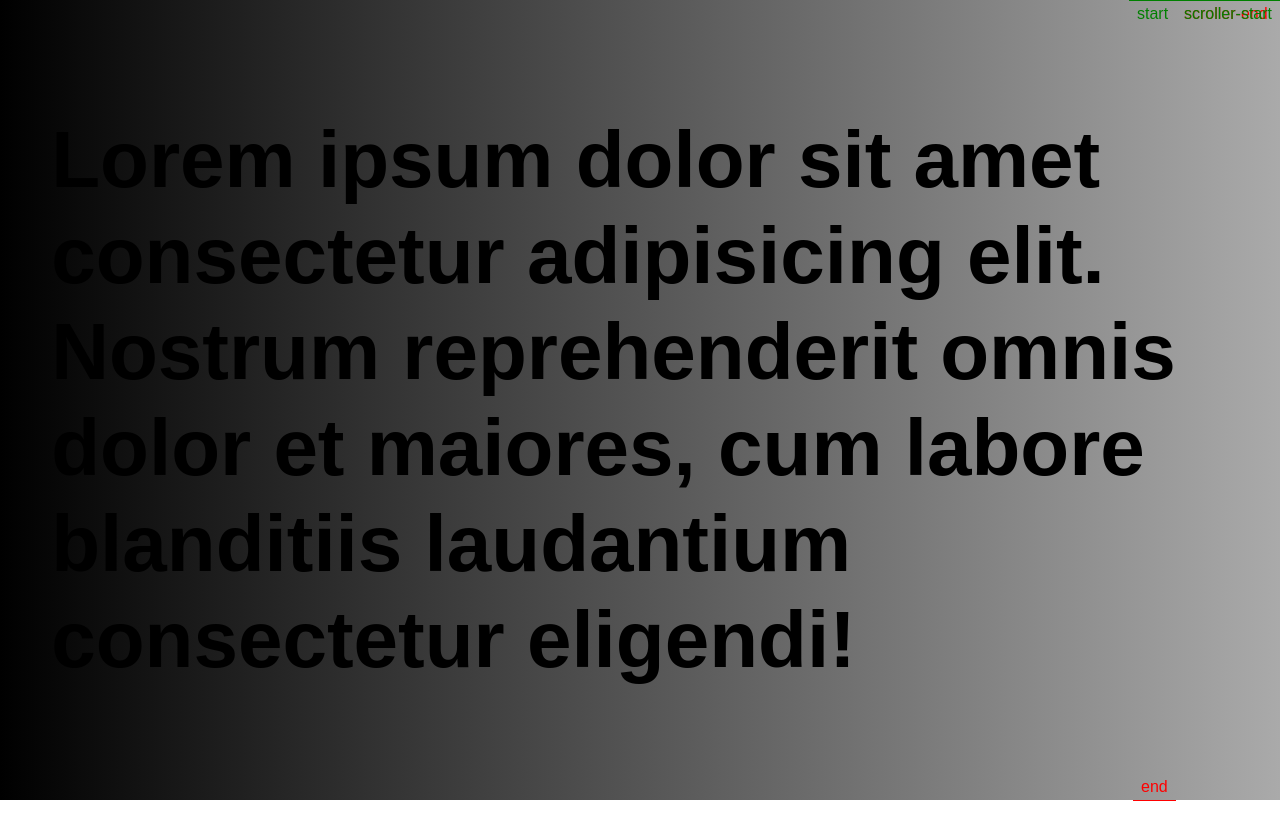
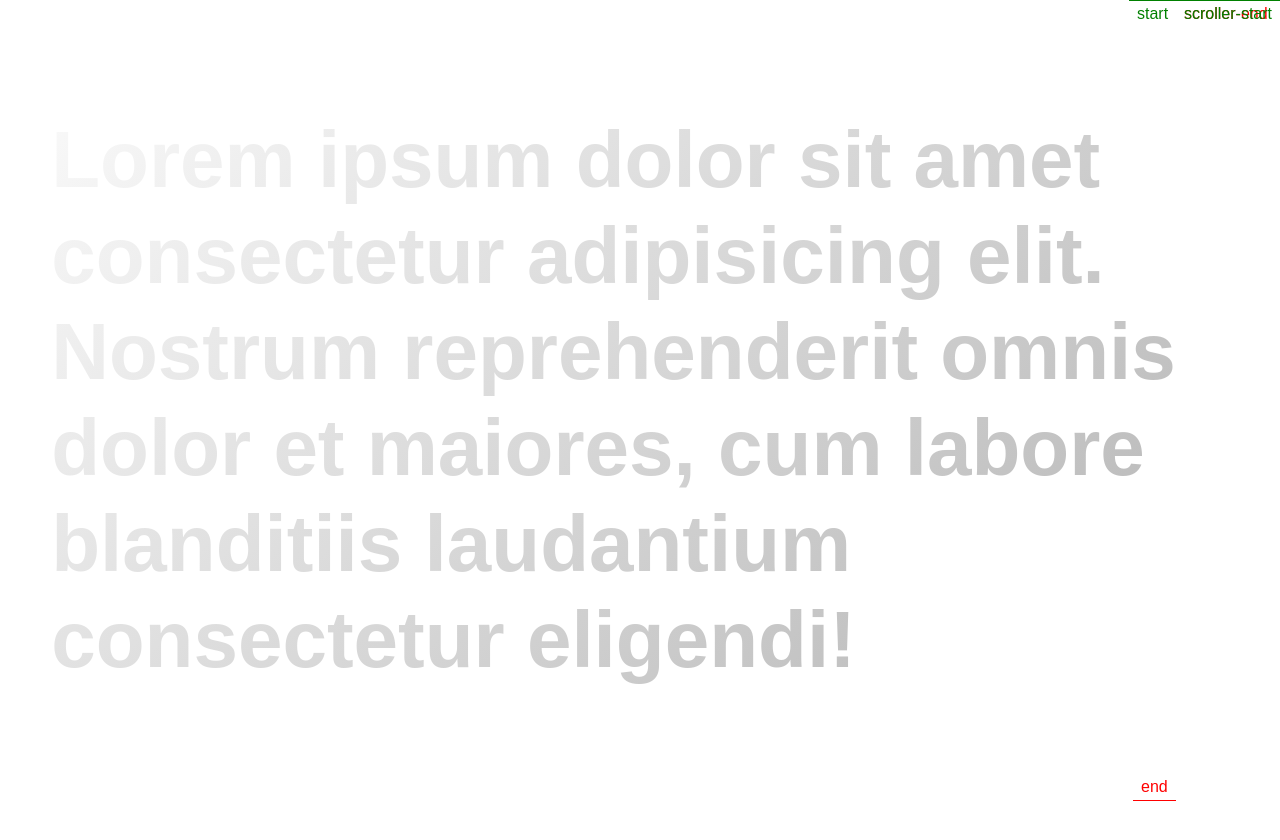
Before and after one commit to himanshu-blacksof/gradient-play, a website built with Vite: page index.html in a window 1280 px wide. Shown: the top 840 px of the page. Built offline with nearby package versions, Linux system fonts and the light colour scheme; a web font is replaced by a local one.

Commit message:
gradient working

```diff
--- a/main.js
+++ b/main.js
@@ -5,11 +5,11 @@ gsap.registerPlugin(ScrollTrigger);
 
 gsap.to('.banner', {
   backgroundSize: '200% 100%',
-  backgroundPosition: '150% 0',
+  backgroundPosition: '50% 100%',
   scrollTrigger: {
     trigger: '.banner',
     pin: true,
-    scrub: true,
+    scrub: 3,
     markers: true,
   },
 });
--- a/style.css
+++ b/style.css
@@ -6,19 +6,14 @@
 
 .banner {
   height: 100vh;
-  background-image: linear-gradient(
-    to right,
-    black 0,
-    white 30%,
-    black 50%,
-    white 70%,
-    black 100%
-  );
-  background-size: 500% 100%;
+  background: linear-gradient(-45deg, #3d3d3d, white, #3d3d3d, white);
+  background-size: 700% 700%;
   background-position: 0 0;
   display: flex;
   align-items: center;
   padding: 10px 4vw;
+  -webkit-background-clip: text;
+  -webkit-text-fill-color: transparent;
 }
 
 .banner h1 {
```
